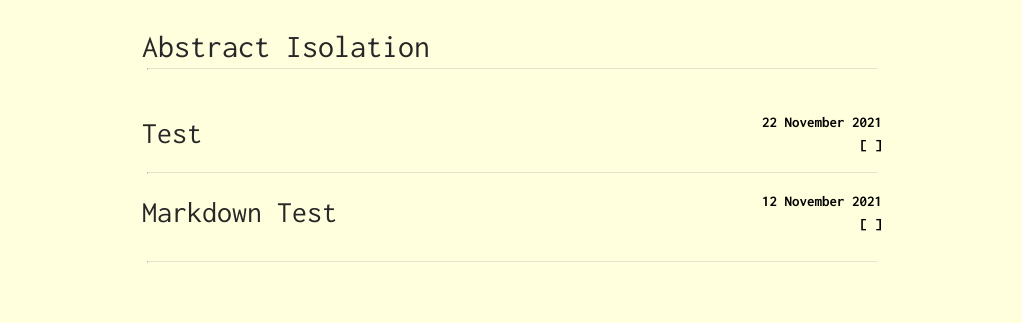
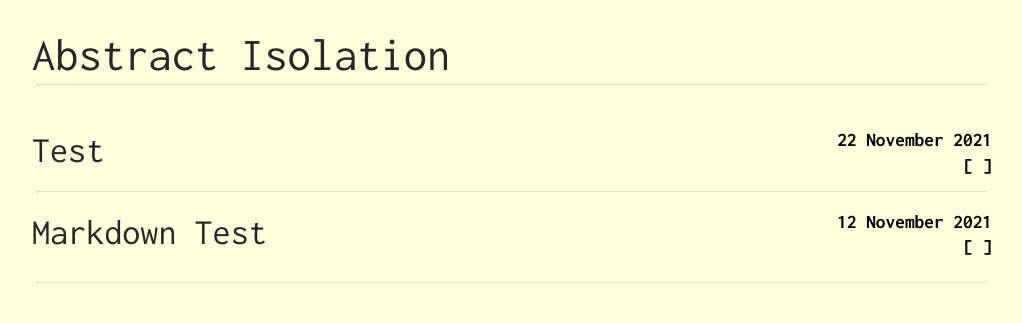
Before and after one commit to vaishnavsm/vaishnavsm.github.io, a Jekyll site: the page built from index.html, in a window 1280 px wide. Shown: the top 323 px of the page, without its empty margins (128-1150 px from the left). Built offline with Jekyll 4.4.1, drawn with Linux system fonts in a browser that asks for light colours.

Commit message:
CSS Tweaks

```diff
--- a/css/main.scss
+++ b/css/main.scss
@@ -5,7 +5,7 @@
 
 $accent: #FF0F00;
 
-$max-width: 740px;
+$max-width: 960px;
 $med-width: 600px;
 $small-width: 480px;
 
@@ -16,6 +16,7 @@ body {
     font-family: "Inconsolata";
     background-color: #FFFFDD;
     min-height: 100%;
+    font-size-adjust: 0.59;
 }
 a {
     text-decoration: none;
@@ -59,7 +60,7 @@ hr {
 
     padding: 30px 0 20px 0;
     .site-title{
-        font-size: 32px;
+        font-size: 36px;
         color: #272727;
         display: inline-block;
     }
@@ -73,7 +74,7 @@ hr {
         max-width: 500px;
         color: #272727;
         display: inline-block;
-        font-size: 30px;
+        font-size: 28px;
     }
     .details{
         @extend .pull-right;
@@ -165,7 +166,7 @@ hr {
 //  typography
 
 .content {
-    line-height: 1.5;
+    line-height: 1.7;
     h1, h2, h3, h4 {
         margin-block-start: 2em !important;
         margin-block-end: 0em !important;
@@ -227,6 +228,12 @@ hr {
         text-align: center;
         margin: 10px 10px 10px 10px;
         max-width: $max-width;
+    }
+
+    @media (max-width: $max-width) {
+        img {
+            max-width: 80vw;
+        }
     }
 
     .color-red {
@@ -297,9 +304,11 @@ table tr th :last-child, table tr td :last-child {
 // For Code Blocks
 .highlight {
     border-radius: 4px;
+    font-size-adjust: 0.62;
+    line-height: 1.7;
 }
 
-pre.highlight {
+.highlight pre {
     padding: 16px;
     overflow: auto;
     max-height: 90vh;
```
